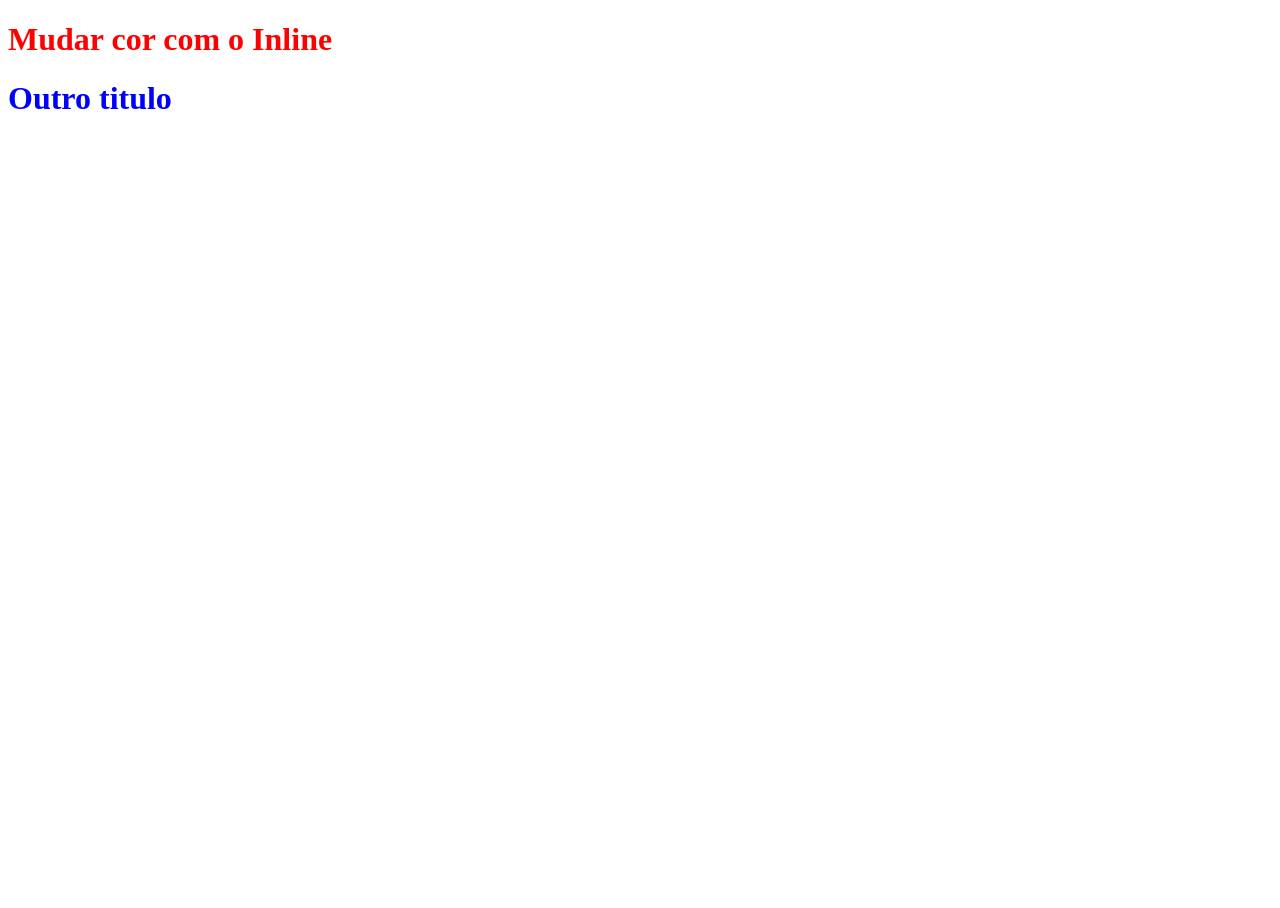
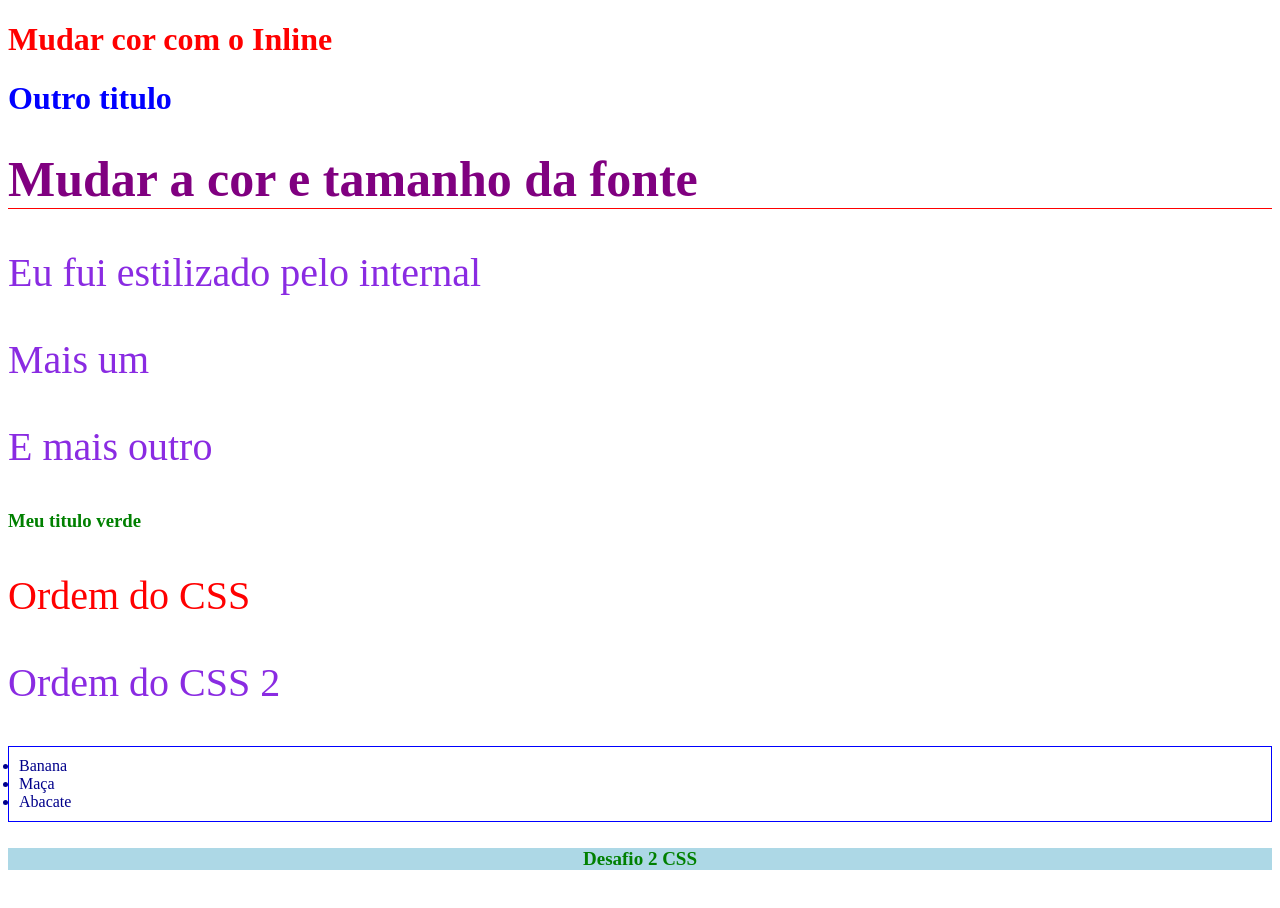
Before and after one commit to RafaelPereira86/Front-End, a plain HTML site: page index.html in a window 1280 px wide. Before the commit the page ends 800 px from the top, so only its background shows below. Drawn offline with Linux system fonts and the light colour scheme.

Commit message:
ate ao desafio 2

```diff
--- /dev/null
+++ b/2_CSS/css/lists.css
@@ -0,0 +1,7 @@
+ul{
+    border: 1px solid blue;
+    padding: 10px;
+}
+li{
+    color:darkblue;
+}
--- /dev/null
+++ b/2_CSS/css/style.css
@@ -0,0 +1,13 @@
+/*4 - External CSS*/
+body{
+    padding-bottom: 500px;
+}
+
+h3{
+    color: green;
+}
+
+
+p{
+    color: blueviolet;
+}
--- /dev/null
+++ b/2_CSS/css/titles.css
@@ -0,0 +1,7 @@
+h4{
+    color: green;
+    font-size: 19px;
+    font: bold helvetica;
+    text-align: center;
+    background-color: lightblue;
+}
--- a/index.html
+++ b/index.html
@@ -4,10 +4,51 @@
         <meta charset="UTF-8">
         <meta name="viewport" content="width=device-width, initial-scale=1.0">
         <title>CSS</title>
+        <!--3- Internal CSS-->
+        <style>
+            p{
+                color:gold;
+                font-size: 40px;
+            }
+
+        </style>
+
+        <!--4- External CSS-->
+        <link rel="stylesheet" href="2_CSS\css\style.css"/>
+        <link rel="stylesheet" href="2_CSS\css\lists.css">
+        <link rel="stylesheet" href="2_CSS\css\titles.css">
     </head>
     <body>
         <!--1- Inline CSS-->
         <h1 style="color: red">Mudar cor com o Inline</h1>
         <h1 style="color: blue">Outro titulo</h1>
+
+        <!--2- Multiplas regras-->
+        <h1 style="color: purple; font-size: 50px; border-bottom: 1px solid red">
+            Mudar a cor e tamanho da fonte
+        </h1>
+
+        <!--3- Internal CSS-->
+        <p>Eu fui estilizado pelo internal</p>
+        <p>Mais um</p>
+        <p>E mais outro</p>
+
+        <!--4- External CSS-->
+        <h3>Meu titulo verde</h3>
+
+        <!--5- Ordem CSS-->
+        <p style="color: red;">Ordem do CSS</p>
+        <p>Ordem do CSS 2</p>
+
+        <!--6- Multiplos CSS-->
+        <ul>
+            <li>Banana</li>
+            <li>Maça</li>
+            <li>Abacate</li>
+        </ul>
+
+        <!--7- Desafio 2 CSS-->
+        <h4>Desafio 2 CSS</h4>
+
     </body>
 </html>
```
Lines whose indentation alone changed are shown as unchanged.
